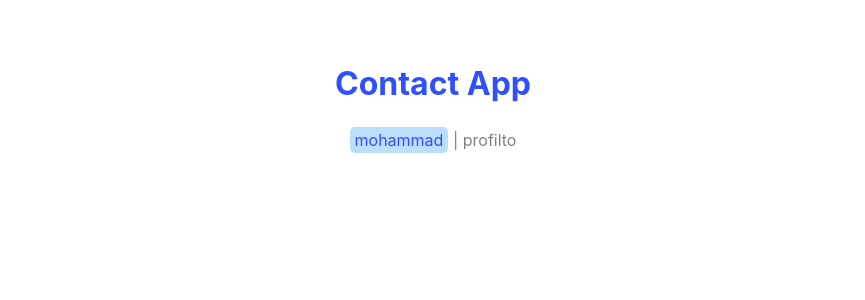
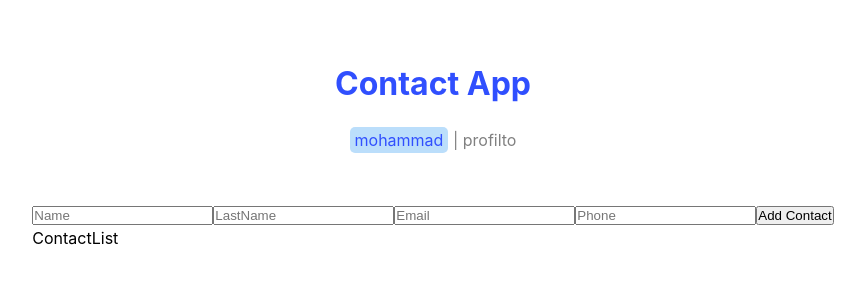
Before and after one commit to mohammadrashid6732/contact-app, a React (Vite) app in the folder contact/: page / in a window 1280 px wide. Shown: the top 300 px of the page, without its empty margins (207-1072 px from the left). Built offline with nearby package versions, Linux system fonts and the light colour scheme.

Commit message:
build state for give contact state and bulid contact list for show contact add

```diff
--- a/contact/src/App.jsx
+++ b/contact/src/App.jsx
@@ -1,6 +1,6 @@
 //components
 import Header from './components/Header'
-
+import Contact from './components/Contact'
 
 
 function App() {
@@ -9,6 +9,7 @@
   return (
     <>
       <Header />
+      <Contact />
     </>
   )
 }
--- /dev/null
+++ b/contact/src/components/Contact.jsx
@@ -0,0 +1,45 @@
+import { useState } from 'react';
+import styles from './Contact.module.css';
+import ContactList from './ContactList';
+
+function Contact() {
+	const [contact, setContact] = useState({
+		name: '',
+		lastname: '',
+		email: '',
+		phone: '',
+	})
+	const [contacts, setContacts] = useState([]);
+
+	const changeHandler = (event) => {
+		const name = event.target.name;
+		const value = event.target.value;
+
+		setContact((contact) => ({ ...contact, [name]: value }))
+	}
+
+	const addHandler = () => {
+		setContacts((contacts) => [...contacts, contact])
+		console.log(contacts)
+		setContact({
+			name: '',
+			lastname: '',
+			email: '',
+			phone: ''
+		})
+	}
+
+	return (
+		<div className={styles.container}>
+			<input type="text" placeholder='Name' value={contact.name} name='name' onChange={changeHandler} />
+			<input type="text" placeholder='LastName' value={contact.lastname} name='lastname' onChange={changeHandler} />
+			<input type="text" placeholder='Email' value={contact.email} name='email' onChange={changeHandler} />
+			<input type="number" placeholder='Phone' value={contact.phone} name='phone' onChange={changeHandler} />
+			<button onClick={addHandler}>Add Contact</button>
+
+			<ContactList contacts={contacts} />
+		</div>
+	)
+}
+
+export default Contact
--- /dev/null
+++ b/contact/src/components/Contact.module.css
@@ -0,0 +1,6 @@
+/** @format */
+
+.container {
+	height: 250px;
+	background: rgb(255, 255, 255);
+}
--- /dev/null
+++ b/contact/src/components/ContactList.jsx
@@ -0,0 +1,10 @@
+/* eslint-disable react/prop-types */
+
+function ContactList({ contacts }) {
+	console.log(contacts)
+	return (
+		<div>ContactList</div>
+	)
+}
+
+export default ContactList
```
